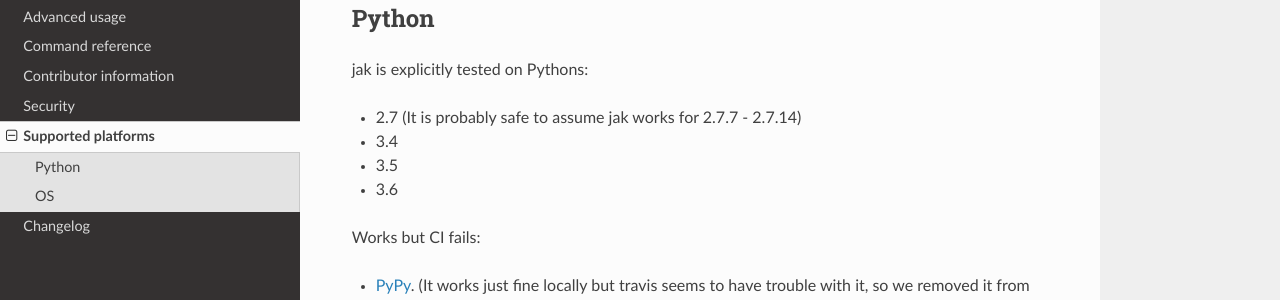
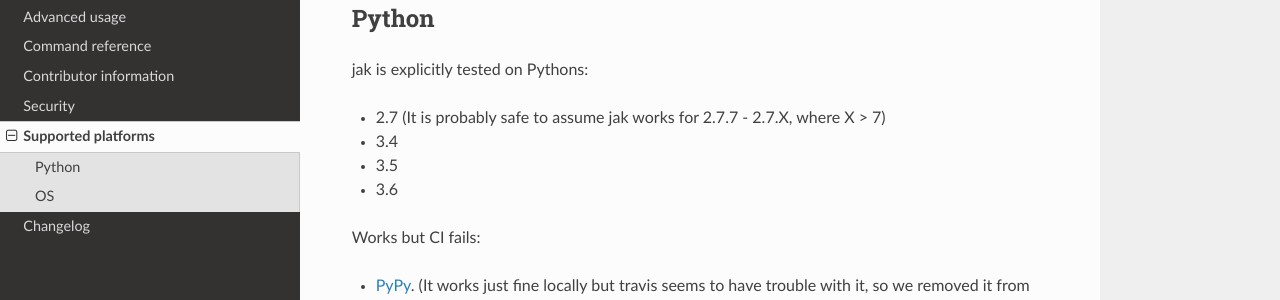
Before and after one commit to dispel/jak, a Sphinx documentation site: the page built from docs/supported-platforms.rst, in a window 1280 px wide and 1325 px high. Shown: the part 158-458 px from the top of the window. Built offline with Sphinx 7.4.7 and the Read the Docs theme 2.0.0, drawn with Linux system fonts in a browser that asks for light colours; nearby versions of some CDN libraries; library files that are not in the unit come from our copies.

Commit message:
updating platforms we support to be more dynamic instead of hardcoded.

```diff
--- a/docs/supported-platforms.rst
+++ b/docs/supported-platforms.rst
@@ -9,7 +9,7 @@
 
 jak is explicitly tested on Pythons:
 
-- 2.7 (It is probably safe to assume jak works for 2.7.7 - 2.7.14)
+- 2.7 (It is probably safe to assume jak works for 2.7.7 - 2.7.X, where X > 7)
 - 3.4
 - 3.5
 - 3.6
```
